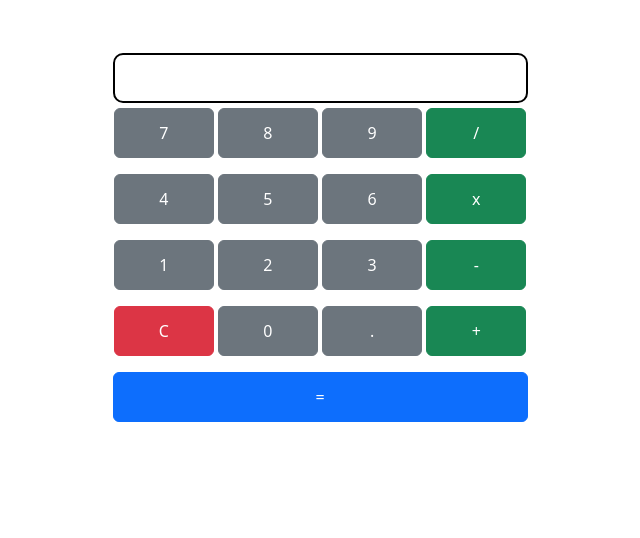
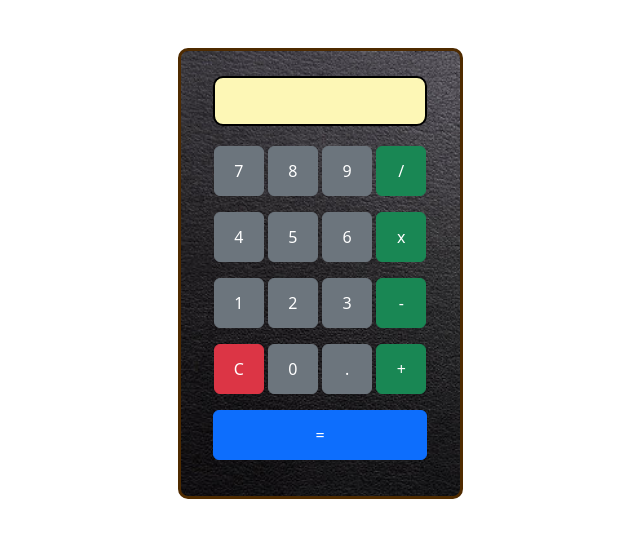
Before and after one commit to Danidu2000/2024-06-19, a plain HTML site: page index.html in a window 1280 px wide. Shown: the whole page, without its empty margins (320-960 px from the left). Drawn offline with nearby package versions, Linux system fonts and the light colour scheme.

Commit message:
set background for calculator and make some modification

```diff
--- a/index.html
+++ b/index.html
@@ -11,8 +11,8 @@
 </head>
 
 <body>
-    <div class="container mt-5">
-        <label for="Enter the number" id="Label"></label>
+    <div class="cal_background mx-auto mt-5">
+        <label for="" id="Label"></label>
 
 
 
@@ -51,7 +51,7 @@
         </li>
         <li>
             <ul style="padding-left: 0rem;">
-                <button type="button" class="btn btn-primary" onclick="calc()" style="width: 415px;">=</button>
+                <button type="button" class="btn btn-primary" onclick="calc()" style="width: 214px;">=</button>
             </ul>
         </li>
     </div>
--- a/style.css
+++ b/style.css
@@ -13,29 +13,38 @@ li{
 }
 
 button{
-    width: 100px;
+    width: 50px;
     height: 50px;
-    font-size: large;
-    font-weight: 500;
-    border-radius: 10px;
-    border: none;
-    margin: 5px;
-    text-align: center;
-    justify-content: center;
-
 }
 label{
-    width: 415px;
+    width: 214px;
     height: 50px;
     font-size: x-large;
     font-weight: 500;
-    margin: 10px;
+    margin-bottom: 20px;
     padding: 10px;
     border-radius: 10px;
     border: rgb(0, 0, 0) solid 2px;
     margin: 5px;
+    margin-bottom: 20px;
     text-align: center;
     display: flex;
     justify-content: center;
     align-items: center;
+    background-color: rgb(253, 247, 182);
 }
+
+.cal_background{
+    display: flex;
+    justify-content: center;
+    align-items: center;
+    flex-direction: column;
+    border-radius: 10px;
+    max-width: 285px;
+    border: rgb(79, 43, 0) solid 3px;
+    background-image: url(img/Background\ image.jpg);
+    background-size: 250%;
+    background-repeat: no-repeat;
+    padding-top: 20px;
+    padding-bottom: 20px;
+}
```
Also changed, not shown: app.js (+0 -12 lines), img/Background image.jpg (added).
